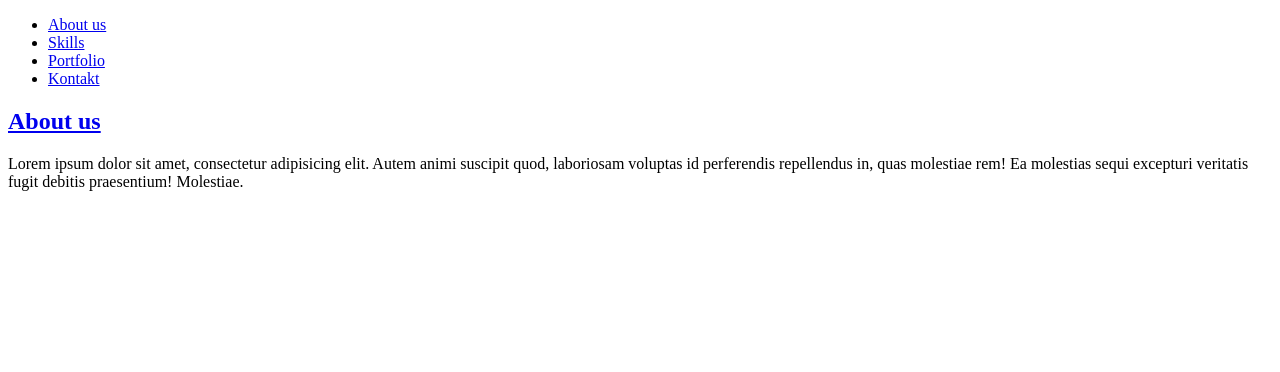
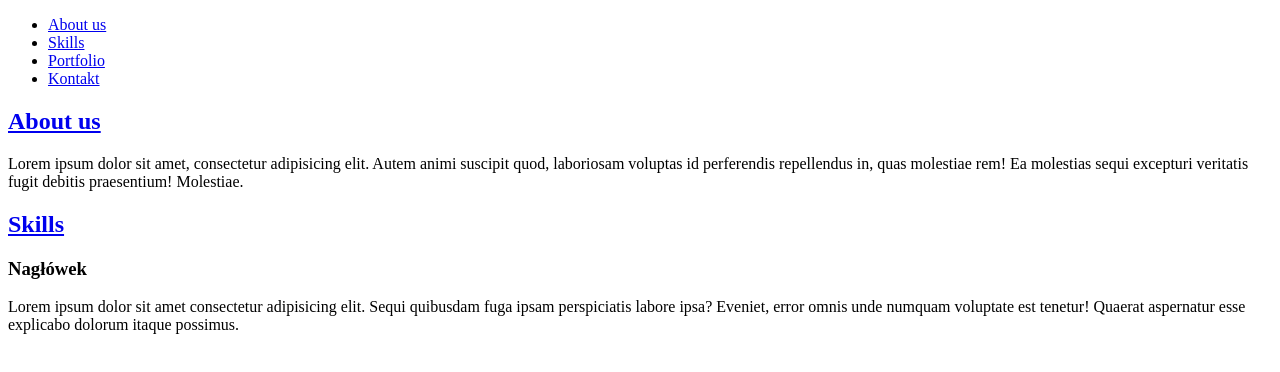
Before and after one commit to cukz777/15-html-prosta-strona, a plain HTML site: page index.html in a window 1280 px wide. Drawn offline with Linux system fonts and the light colour scheme.

Commit message:
sekcja Skills

```diff
--- a/index.html
+++ b/index.html
@@ -24,7 +24,18 @@
              quas molestiae rem! Ea molestias sequi excepturi veritatis fugit debitis praesentium! Molestiae.</p>
         </section>
 
+<section>
+<h2><a href="#Skills">Skills</a></h2>
+<div class="Skill">
+    <h3>Nagłówek</h3>
+    <p>
+        Lorem ipsum dolor sit amet consectetur adipisicing elit. Sequi quibusdam fuga ipsam perspiciatis labore ipsa? Eveniet, error omnis unde
+        numquam voluptate est tenetur! Quaerat aspernatur esse explicabo dolorum itaque possimus.
+    </p>
+</div>
 
+
+</section>
 
 
 
```
